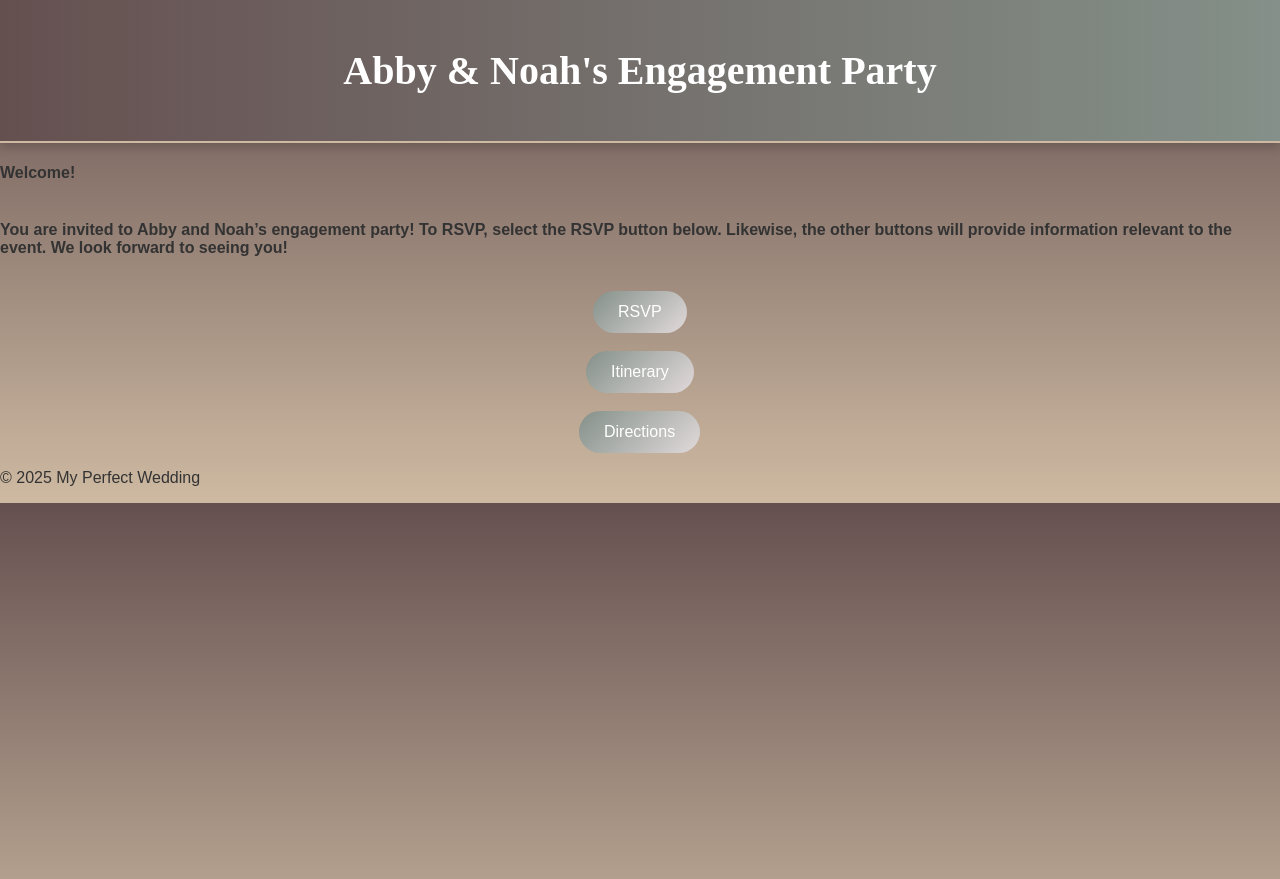
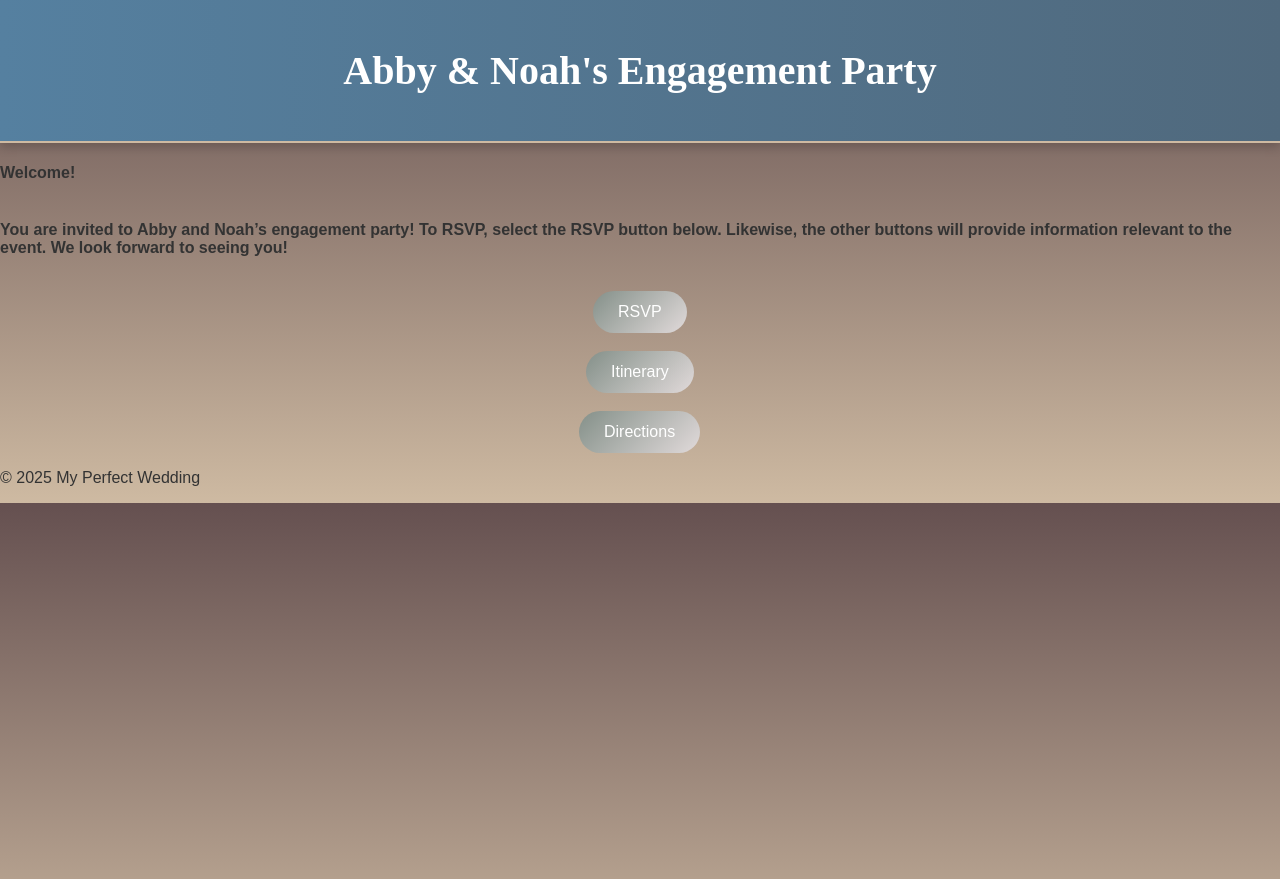
Before and after one commit to GitHerDone17/MyPerfectWedding, a Jekyll site: the page built from index.md, in a window 1280 px wide. Shown: the top 879 px of the page. Built offline with Jekyll 4.4.1, drawn with Linux system fonts in a browser that asks for light colours; our own code applies the rules of GitHub Pages for plain Markdown files.

Commit message:
Update custom.css

```diff
--- a/assets/css/custom.css
+++ b/assets/css/custom.css
@@ -7,7 +7,7 @@ body {
 
 /* Header Styling */
 header {
-  background: linear-gradient(to right, #655050, #849089); /* Richer, cooler contrast */
+  background: linear-gradient(to right, #5580a0, #50697d); /* Richer, cooler contrast */
   color: #e1dada; /* Light text for contrast */
   padding: 20px;
   text-align: center;
```
